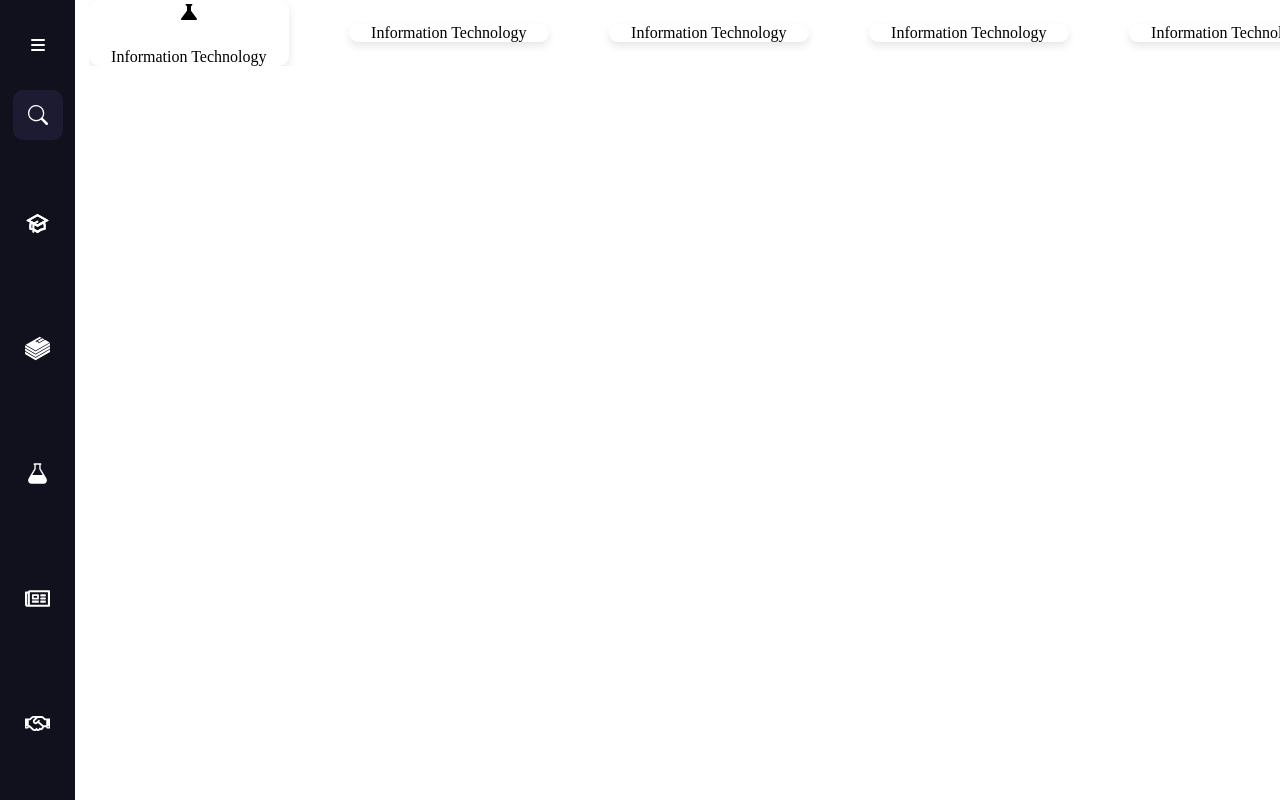
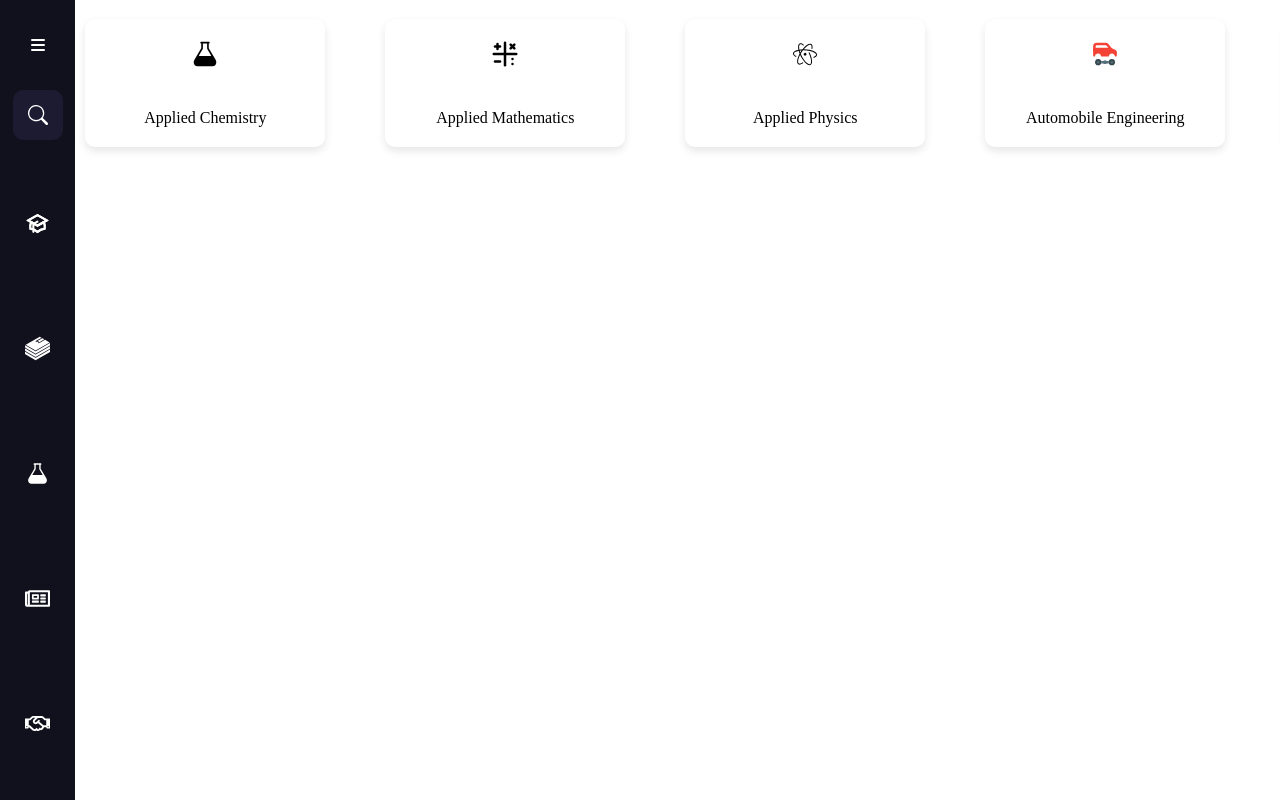
Before and after one commit to AishwaryaSubash/SVCE_Website, a Next.js app: page /Academics in a window 1280 px wide. Built offline with nearby package versions, Linux system fonts and the light colour scheme.

Commit message:
Commit 20 A8

```diff
--- a/components/SideBar/SideBar.module.scss
+++ b/components/SideBar/SideBar.module.scss
@@ -135,6 +135,7 @@
   font-size: 25px;
   width: 90%;
 }
+
 .icons {
   height: 50px;
   width: 50px;
@@ -170,6 +171,7 @@
 .clickedText {
   font-size: 20px;
   font-family: "Nunito", sans-serif !important;
+  color: #fff;
 }
 /*
 .icons:hover {
--- a/components/SideBar/index.tsx
+++ b/components/SideBar/index.tsx
@@ -134,19 +134,21 @@ const SideBar = () => {
               })}
             >
               <Link href="/Academics">
+                <div>
                   <HiOutlineAcademicCap />
+                </div>
               </Link>
               {clicked && (
-                <Link href="/Academics">
                 <motion.div
                   initial={{ x: 300, opacity: 0 }}
                   animate={{ x: 0, opacity: 1 }}
                   transition={{ delay: 0.25 }}
                   className={styles.clickedText}
                 >
+                  <Link href="/Academics">
                     Academics
+                  </Link>
                 </motion.div>
-                </Link>
               )}
             </div>
           </motion.div>
--- a/pages/Academics/Academics.module.scss
+++ b/pages/Academics/Academics.module.scss
@@ -7,41 +7,67 @@
   max-height: 100%;
 }
 .emptyForAReason {
-  width: 140px;
+  width: 80px;
+  height: 100%;
 }
-.departmentsC {
+.innerContainer{
+  overflow: hidden;
+  width: 100%;
+  height: 100%;
+}
+.mainContainer{
   display: flex;
   align-items: center;
-  justify-content: space-around;
-
-  height: 100%;
+  justify-content: center;
+  overflow: hidden;
+}
+.departmentC {
+  display: grid;
+  align-items: center;
+  justify-content: space-between;
+  grid-template-columns: repeat(14,1fr);
+  column-gap: 40px;
   overflow-x: scroll;
-  gap: 60px;
 }
 
 .dept {
-  flex: 0 0 200px;
-  gap: 20px;
   display: flex;
+  align-items: center;
+  justify-content: center;
   flex-direction: column;
 
-  align-items: center;
-  justify-content: space-around;
   box-shadow: 0 4px 8px 0 rgba(0, 0, 0, 0.1);
   border-radius: 10px;
+  margin: 10px;
 }
-.departmentsC::-webkit-scrollbar {
+.icon{
+  display: flex;
+  align-items: center;
+  justify-content: center;
+  width: 200px;
+  padding: 20px;
+  font-size: 30px;
+}
+.content{
+  display: flex;
+  align-items: center;
+  justify-content: center;
+  width: 200px;
+  padding: 20px;
+  text-align: center;
+}
+.departmentC::-webkit-scrollbar {
   height: 5px;
   width: 5px;
   background: #fff3;
   -webkit-border-radius: 1ex;
 }
 
-.departmentsC::-webkit-scrollbar-thumb {
+.departmentC::-webkit-scrollbar-thumb {
   background: #1d1b31;
   -webkit-border-radius: 1ex;
 }
 
-.departmentsC::-webkit-scrollbar-corner {
+.departmentC::-webkit-scrollbar-corner {
   background: #fff3;
 }
--- a/pages/Academics/index.tsx
+++ b/pages/Academics/index.tsx
@@ -1,29 +1,127 @@
 import React from "react";
 import SideBar from "../../components/SideBar";
 import styles from "./Academics.module.scss";
-import ScienceIcon from "@mui/icons-material/Science";
+import { FaShip } from "react-icons/fa";
+import { IoIosFlask } from "react-icons/io";
+import { FcElectronics, FcAutomotive } from "react-icons/fc";
+import {
+  GiElectric,
+  GiMicroscope,
+  GiChemicalDrop,
+  GiBookmark,
+} from "react-icons/gi";
+import { GrCloudComputer } from "react-icons/gr";
+import { RiComputerLine } from "react-icons/ri";
+import { BiBuildingHouse } from "react-icons/bi";
+import { MdEngineering } from "react-icons/md";
+import { TbMathSymbols } from "react-icons/tb";
+import { DiAtom } from "react-icons/di";
+import Head from "next/head";
 const Academics = () => {
   return (
     <div className={styles.container}>
+      <Head>
+        <title>Sri Venkateswara College of Engineering</title>
+        <meta name="description" content="Generated by create next app" />
+        <link rel="icon" href="/favicon.ico" />
+      </Head>
       <div className={styles.sideBar}>
         <SideBar />
       </div>
       <div className={styles.emptyForAReason}></div>
-      <div className={styles.departmentsC}>
-        <div className={styles.dept}>
-          <div className={styles.icon}>
-            <ScienceIcon />
+      <div className={styles.innerContainer}>
+        <div className={styles.mainContainer}>
+          <div className={styles.departmentC}>
+            <div className={styles.dept}>
+              <div className={styles.icon}>
+                <IoIosFlask />
+              </div>
+              <div className={styles.content}> Applied Chemistry </div>
+            </div>
+            <div className={styles.dept}>
+              <div className={styles.icon}>
+                <TbMathSymbols />
+              </div>
+              <div className={styles.content}> Applied Mathematics </div>
+            </div>
+            <div className={styles.dept}>
+              <div className={styles.icon}>
+                <DiAtom />
+              </div>
+              <div className={styles.content}> Applied Physics </div>
+            </div>
+            <div className={styles.dept}>
+              <div className={styles.icon}>
+                <FcAutomotive />
+              </div>
+              <div className={styles.content}> Automobile Engineering </div>
+            </div>
+            <div className={styles.dept}>
+              <div className={styles.icon}>
+                <GiMicroscope />
+              </div>
+              <div className={styles.content}> Biotechnology </div>
+            </div>
+            <div className={styles.dept}>
+              <div className={styles.icon}>
+                <GiChemicalDrop />
+              </div>
+              <div className={styles.content}> Chemical Engineering </div>
+            </div>
+            <div className={styles.dept}>
+              <div className={styles.icon}>
+                <BiBuildingHouse />
+              </div>
+              <div className={styles.content}> Civil Engineering </div>
+            </div>
+            <div className={styles.dept}>
+              <div className={styles.icon}>
+                <RiComputerLine />
+              </div>
+              <div className={styles.content}>Computer Science Engineering</div>
+            </div>
+            <div className={styles.dept}>
+              <div className={styles.icon}>
+                <FcElectronics />
+              </div>
+              <div className={styles.content}>
+                Electrical & Electronics Engineering
+              </div>
+            </div>
+            <div className={styles.dept}>
+              <div className={styles.icon}>
+                <GiElectric />
+              </div>
+              <div className={styles.content}>
+                Electronics & Communication Engineering
+              </div>
+            </div>
+            <div className={styles.dept}>
+              <div className={styles.icon}>
+                <GiBookmark />
+              </div>
+              <div className={styles.content}>Humanities & Social Sciences</div>
+            </div>
+            <div className={styles.dept}>
+              <div className={styles.icon}>
+                <GrCloudComputer />
+              </div>
+              <div className={styles.content}> Information Technology </div>
+            </div>
+            <div className={styles.dept}>
+              <div className={styles.icon}>
+                <MdEngineering />
+              </div>
+              <div className={styles.content}> Mechanical Engineering </div>
+            </div>
+            <div className={styles.dept}>
+              <div className={styles.icon}>
+                <FaShip />
+              </div>
+              <div className={styles.content}> Marine Engineering </div>
+            </div>
           </div>
-          <div className={styles.content}> Information Technology </div>
         </div>
-        <div className={styles.dept}>Information Technology</div>
-        <div className={styles.dept}>Information Technology</div>
-        <div className={styles.dept}>Information Technology</div>
-        <div className={styles.dept}>Information Technology</div>
-        <div className={styles.dept}>Information Technology</div>
-        <div className={styles.dept}>Information Technology</div>
-        <div className={styles.dept}>Information Technology</div>
-        <div className={styles.dept}>Information Technology</div>
       </div>
     </div>
   );
--- a/styles/globals.css
+++ b/styles/globals.css
@@ -3,3 +3,7 @@ body {
   margin: 0;
   padding: 0;
 }
+a{
+  text-decoration: none;
+  color: #fff;
+}
```
Also changed, not shown: public/images/departmentsbanner.jpg (added). Lines whose indentation alone changed are shown as unchanged.
